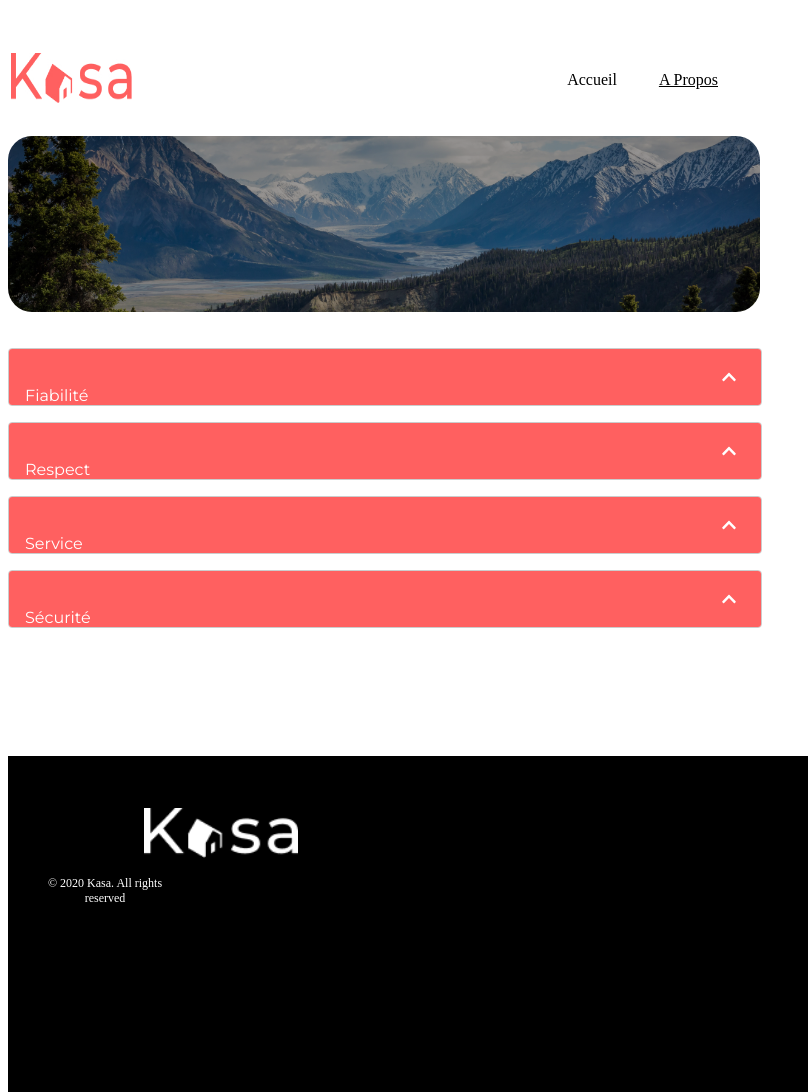
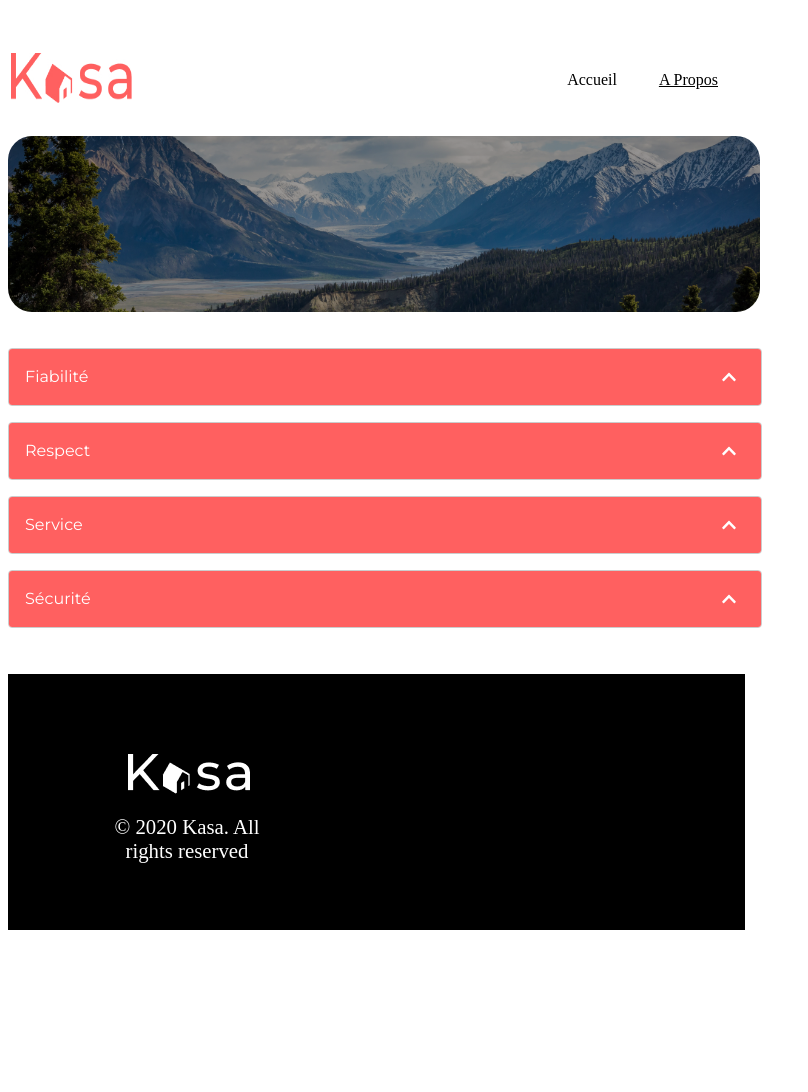
Before and after one commit to sarahiftsn/projet5KASAA, a React (Vite) app in the folder projetavecvite/: page /about in a window 768 px wide. Shown: the whole page, 808 px wide, since content can reach past the window. After the commit the page ends 930 px from the top, so only its background shows below. Built offline with nearby package versions, Linux system fonts and the light colour scheme.

Commit message:
amélioration

```diff
--- a/projetavecvite/src/assets/Pages/About.scss
+++ b/projetavecvite/src/assets/Pages/About.scss
@@ -42,7 +42,7 @@
       }
 
       .dropdown-title {
-        margin-top: 1.125em; /* Espacement entre le titre et l'en-tête */
+        margin-top: -0.025em; /* Espacement entre le titre et l'en-tête */
       }
 
       .dropdown-icon {
--- a/projetavecvite/src/assets/Pages/Logements.scss
+++ b/projetavecvite/src/assets/Pages/Logements.scss
@@ -4,7 +4,7 @@ $dropdown-border-color: #ccc;
 $dropdown-header-padding: 1em;
 $dropdown-icon-color: white;
 $dropdown-body-padding: 1em;
-$dropdown-header-title-margin-top: 1.125em; // 50px / 16px (base font size)
+$dropdown-header-title-margin-top: 0.125em; // 50px / 16px (base font size)
 
 // Mixin pour les styles communs du header du dropdown
 @mixin dropdown-header-styles {
@@ -18,6 +18,12 @@ $dropdown-header-title-margin-top: 1.125em; // 50px / 16px (base font size)
   .logement-pictures {
     margin-top: 1.875em;
     @media (max-width: 768px) {margin-left: 0;}
+  }
+  .logement-pictures img {
+    width: 100%; // S'adapte à la largeur de son conteneur parent
+    height: auto; // Maintient le ratio d'aspect
+    max-height: 600px; // Définissez une hauteur maximale
+    object-fit: cover; // S'assure que l'image couvre toute la zone définie
   }
 .logement-title {
       font-size: 24px; // Taille de police pour desktop
@@ -140,7 +146,7 @@ $dropdown-header-title-margin-top: 1.125em; // 50px / 16px (base font size)
         display: flex;
         justify-content: space-between;
         align-items: center;
-        height: 2.3em;
+        height: 1.3em;
       }
 
       .dropdown-body {
@@ -150,6 +156,7 @@ $dropdown-header-title-margin-top: 1.125em; // 50px / 16px (base font size)
 
       .dropdown-title {
         margin-top: $dropdown-header-title-margin-top; // 50px / 16px (base font size)
+        color: white;
       }
 
       .dropdown-icon {
--- a/projetavecvite/src/assets/Pages/Page404.scss
+++ b/projetavecvite/src/assets/Pages/Page404.scss
@@ -37,8 +37,8 @@ $mobile-margin-top: 4.37em;
   .img {
     img {
       margin-top: 4.8em;
-      width: 210px;
-      height: 100px;
+      width: 60%;
+      height: 6em;
       margin-left: 3.925em;
       @include center-content;
     }
@@ -58,5 +58,6 @@ $mobile-margin-top: 4.37em;
     font-size: 0.8em;
     text-align: center;
     margin-top: $mobile-margin-top;
+
   }
 }
--- a/projetavecvite/src/components/Rating.jsx
+++ b/projetavecvite/src/components/Rating.jsx
@@ -6,7 +6,7 @@ import { faStar } from '@fortawesome/free-solid-svg-icons';
 function Rating({ rating }) {
     const roundedRating = Math.round(rating); // Arrondir la note au nombre entier le plus proche
     const stars = [...Array(5)].map((_, index) => { // Créer un tableau de 5 éléments pour représenter les étoiles
-        const starClass = index < roundedRating ? 'star-filled' : 'star-empty'; // Déterminer la classe CSS en fonction de la note
+        const starClass = index < roundedRating ? 'star star-filled' : 'star star-empty'; // Déterminer la classe CSS en fonction de la note
         return <FontAwesomeIcon key={index} icon={faStar} className={starClass} />; // Retourner l'icône d'étoile avec la classe appropriée
     });
 
--- a/projetavecvite/src/components/Rating.scss
+++ b/projetavecvite/src/components/Rating.scss
@@ -1,7 +1,9 @@
 .star-filled {
   color:  #FF6060;; /* or any color you prefer for filled stars */
 }
-
+.star {
+  margin-right: 0.3em; // Ajouter de l'espace entre les étoiles
+}
 .star-empty {
   color: #dcdcdc; /* or any color you prefer for empty stars */
 }
--- a/projetavecvite/src/components/Slideshow.scss
+++ b/projetavecvite/src/components/Slideshow.scss
@@ -73,7 +73,7 @@ $slide-numbering-radius: 0.75em;
 
   .slide-numbering {
     position: absolute;
-    bottom: 2%;
+    bottom: 3%;
     left: 50%;
     transform: translateX(-50%);
     background-color: $slide-numbering-bg;
--- a/projetavecvite/src/layout/Footer.scss
+++ b/projetavecvite/src/layout/Footer.scss
@@ -70,56 +70,3 @@ footer {
 
 
 }
-
-  /* Media query spécifique pour les petits écrans comme l'iPhone SE */
-@media (max-width: 375px) {
-  footer {
-    .bann {
-      height: 14em; // Permet de s'adapter au contenu
-
-      margin-top: 20px;
-      width: 100%;
-      margin-left: 0;
-    }
-
-    .kasalogo {
-      margin-top: 1em; // Réduire l'espace supérieur
-      margin-left: 0; // Centrer horizontalement
-      width: 30%; // Ajuster la largeur du logo
-      padding-top: 1em;
-    }
-
-    .kasap {
-      margin-left: 0; // Centrer horizontalement
-      font-size: 1em; // Ajuster la taille de la police
-      padding-left: 7em; // Ajouter du padding pour un meilleur espacement
-      max-width: 150px; /* Ajustez cette valeur en fonction de vos besoins */
-      word-wrap: break-word;
-      padding-top: 1em;
-    }
-  }
-}
-
-
-@media (max-width: 1024px) and (min-width: 768px) {
-  footer {
-    .bann {
-      height: 19em; // Permet de s'adapter au contenu
-      padding: 1em; // Ajouter du padding pour un meilleur espacement
-      margin-top: 7em;
-      width: 100%;
-    }
-
-    .kasalogo {
-      margin-top: 1em; // Réduire l'espace supérieur
-      margin-left: 0; // Centrer horizontalement
-      width: 20%; // Ajuster la largeur du logo
-    }
-
-    .kasap {
-      margin-left: 0; // Centrer horizontalement
-      font-size: 0.75em; // Ajuster la taille de la police
-      padding: 0.5em; // Ajouter du padding pour un meilleur espacement
-    }
-  }
-}
```
